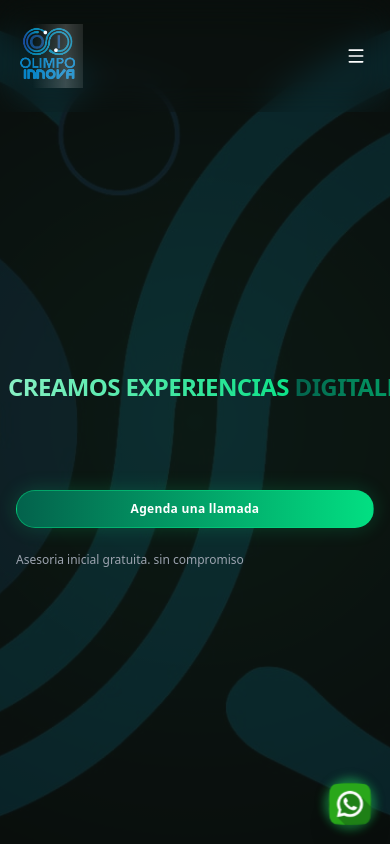
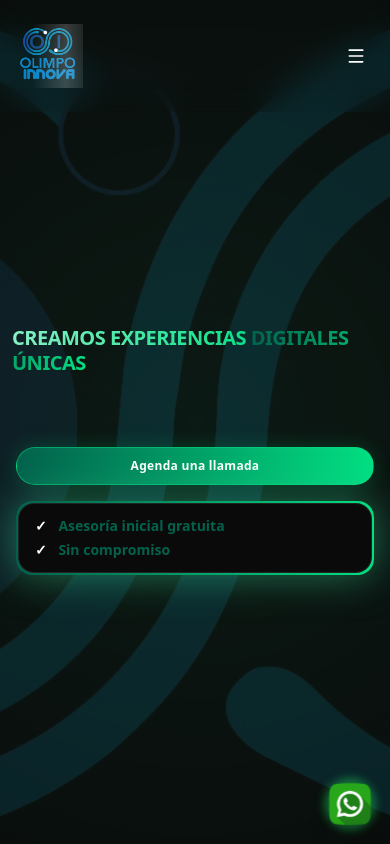
Before and after one commit to Gioser1/pagina-negocios, a React (Vite) app: page / in a window 390 px wide. Shown: the top 844 px of the page. Built offline with nearby package versions, Linux system fonts and the light colour scheme.

Commit message:
correcion numero 2 y 6ta imagen que mande

```diff
--- a/src/components/Hero.jsx
+++ b/src/components/Hero.jsx
@@ -1,6 +1,23 @@
 import { useState, useEffect } from "react";
 import { motion, useScroll, useTransform } from "framer-motion";
 import CalendarScheduler from "./CalendarScheduler";
+
+// Hook para detectar si es dispositivo móvil
+const useIsMobile = () => {
+    const [isMobile, setIsMobile] = useState(false);
+
+    useEffect(() => {
+        const checkMobile = () => {
+            setIsMobile(window.innerWidth < 768);
+        };
+
+        checkMobile();
+        window.addEventListener("resize", checkMobile);
+        return () => window.removeEventListener("resize", checkMobile);
+    }, []);
+
+    return isMobile;
+};
 
 const TypewriterText = ({ text, onComplete }) => {
     const [displayedText, setDisplayedText] = useState("");
@@ -24,9 +41,11 @@ const TypewriterText = ({ text, onComplete }) => {
 };
 
 const Hero = () => {
+    const isMobile = useIsMobile();
     const [isCalendarOpen, setIsCalendarOpen] = useState(false);
     const [darkMode, setDarkMode] = useState(false);
     const [showTypewriter, setShowTypewriter] = useState(false);
+    const [showAdvisory, setShowAdvisory] = useState(false);
     const { scrollY } = useScroll();
     const opacityOut = useTransform(scrollY, [0, 600], [1, 0]);
     const bgY = useTransform(scrollY, [0, 1000], [0, 300]);
@@ -56,7 +75,7 @@ const Hero = () => {
     };
 
     return (
-        <section className={`relative min-h-[100svh] flex flex-col items-start justify-center overflow-hidden pt-32 pb-10 transition-colors duration-1000 ${darkMode ? "bg-[#0a0a0a] text-white" : "bg-white text-black"}`}>
+        <section className={`relative min-h-[100svh] flex flex-col items-start justify-center overflow-hidden pt-20 sm:pt-24 md:pt-32 pb-8 sm:pb-10 transition-colors duration-1000 ${darkMode ? "bg-[#0a0a0a] text-white" : "bg-white text-black"}`}>
             {/* Background animado lento parallax */}
             {darkMode && (
                 <motion.div
@@ -100,10 +119,11 @@ const Hero = () => {
                     initial={{ opacity: 0, x: -80 }}
                     animate={{ opacity: 1, x: 0 }}
                     transition={{ duration: 1 }}
+                    onMouseEnter={() => setShowTypewriter(true)}
+                    onMouseLeave={() => setShowTypewriter(false)}
                 >
                     <motion.button
-                        onClick={() => setShowTypewriter(!showTypewriter)}
-                        className="text-2xl sm:text-3xl md:text-4xl lg:text-5xl xl:text-6xl font-black tracking-tight mb-4 sm:mb-6 md:mb-8 leading-tight py-2 text-left cursor-pointer group transition-all hover:scale-105 whitespace-nowrap -ml-2 sm:-ml-4 md:-ml-6 lg:-ml-8"
+                        className="text-xl sm:text-2xl md:text-3xl lg:text-5xl xl:text-6xl font-black tracking-tight mb-4 sm:mb-6 md:mb-8 leading-tight py-2 text-left cursor-pointer group transition-all hover:scale-105 whitespace-normal sm:whitespace-nowrap -ml-1 sm:-ml-2 md:-ml-4 lg:-ml-8"
                         whileHover={{ x: 5 }}
                     >
                         <motion.span
@@ -127,9 +147,9 @@ const Hero = () => {
                             initial={{ opacity: 0, y: -20 }}
                             animate={{ opacity: 1, y: 0 }}
                             transition={{ duration: 0.5 }}
-                            className="mt-6 sm:mt-8 md:mt-10"
+                            className="mt-4 sm:mt-6 md:mt-8 lg:mt-10 ml-0 sm:ml-auto mr-0 sm:mr-4 md:mr-12 lg:mr-32 max-w-full sm:max-w-2xl md:max-w-3xl px-4 sm:px-0"
                         >
-                            <p className="text-2xl sm:text-3xl md:text-4xl lg:text-5xl font-black tracking-tight leading-[1.1] py-2 text-white">
+                            <p className="text-lg sm:text-xl md:text-2xl lg:text-4xl font-black tracking-tight leading-[1.2] py-2 text-white">
                                 <span className="text-white">
                                     <span className="inline">"</span>
                                     <TypewriterText text="Nos apasionan los NODOS de tecnología y los ecosistemas de transformación digital, comunicaciones, mundos mágicos y narrativas audiovisuales. Unidos podemos reinventarnos." />
@@ -141,24 +161,46 @@ const Hero = () => {
 
                 <motion.div
                     variants={itemVariants}
-                    className="flex flex-col sm:flex-row items-start gap-6 mt-16"
+                    className="flex flex-col sm:flex-row items-start gap-4 sm:gap-6 mt-12 sm:mt-16 relative w-full"
+                >
+                    <div
+                        className="w-full sm:w-auto"
+                        {...(!isMobile && {
+                            onMouseEnter: () => setShowAdvisory(true),
+                            onMouseLeave: () => setShowAdvisory(false)
+                        })}
                     >
                         <motion.button
                             onClick={() => setIsCalendarOpen(true)}
                             whileHover={{ scale: 1.05, boxShadow: "0px 0px 30px 0px rgba(2, 223, 130, 0.6)" }}
                             whileTap={{ scale: 0.95 }}
-                        className="bg-gradient-to-r from-secondary to-primary text-white text-xs sm:text-sm md:text-base lg:text-lg font-bold tracking-wide px-5 sm:px-6 md:px-8 py-2.5 sm:py-3 md:py-4 rounded-full w-full sm:w-auto transition-all hover:from-primary hover:to-primary-light border border-primary/50 shadow-[0_0_20px_rgba(2,223,130,0.2)]"
+                            className="w-full sm:w-auto bg-gradient-to-r from-secondary to-primary text-white text-xs sm:text-sm md:text-base lg:text-lg font-bold tracking-wide px-5 sm:px-6 md:px-8 py-2.5 sm:py-3 md:py-4 rounded-full transition-all hover:from-primary hover:to-primary-light border border-primary/50 shadow-[0_0_20px_rgba(2,223,130,0.2)]"
                         >
                             Agenda una llamada
                         </motion.button>
+                    </div>
+
+                    {/* Tarjeta de asesoría - Hover en desktop, visible en móvil */}
+                    {(showAdvisory || isMobile) && (
                         <motion.div
-                        variants={itemVariants}
-                        className="flex items-center justify-center"
+                            initial={isMobile ? { opacity: 1, x: 0 } : { opacity: 0, x: -40 }}
+                            animate={{ opacity: 1, x: 0 }}
+                            exit={isMobile ? { opacity: 1, x: 0 } : { opacity: 0, x: -40 }}
+                            transition={{ duration: isMobile ? 0 : 0.3, ease: "easeOut" }}
+                            className={isMobile ? "w-full" : "absolute bottom-full mb-2 sm:mb-3 left-1/2 sm:left-0 transform sm:transform-none -translate-x-1/2 sm:translate-x-0 z-50 w-[calc(100vw-2rem)] sm:w-auto max-w-xs sm:max-w-sm"}
                         >
-                        <p className="text-gray-400 text-xs sm:text-sm md:text-base text-center sm:text-left">
-                            Asesoria inicial gratuita. sin compromiso
+                            <div className="bg-gradient-to-r from-secondary to-primary p-0.5 rounded-2xl shadow-[0_0_40px_rgba(52,211,153,0.5)]">
+                                <div className="bg-[#0a0a0a] backdrop-blur-xl px-4 py-3 sm:px-5 sm:py-3 md:px-6 md:py-4 rounded-2xl border border-white/10 w-full">
+                                    <p className="text-sm sm:text-sm md:text-base lg:text-lg font-bold text-white text-left">
+                                        ✓ <span className="text-secondary ml-2">Asesoría inicial gratuita</span>
                                     </p>
+                                    <p className="text-sm sm:text-sm md:text-base lg:text-lg font-bold text-white text-left mt-1">
+                                        ✓ <span className="text-secondary ml-2">Sin compromiso</span>
+                                    </p>
+                                </div>
+                            </div>
                         </motion.div>
+                    )}
                 </motion.div>
 
                 {isCalendarOpen && (
```
Also changed, not shown: src/components/ServicesModal.jsx (+34 -55 lines). Lines whose indentation alone changed are shown as unchanged.
